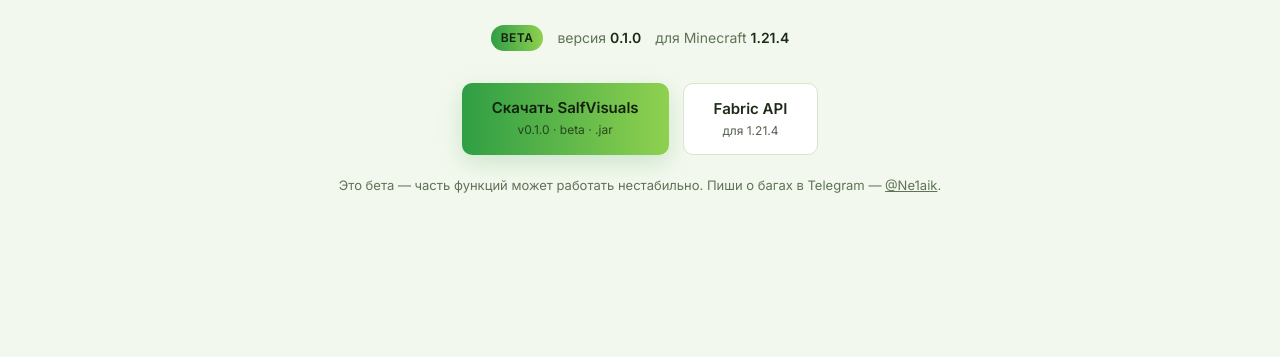
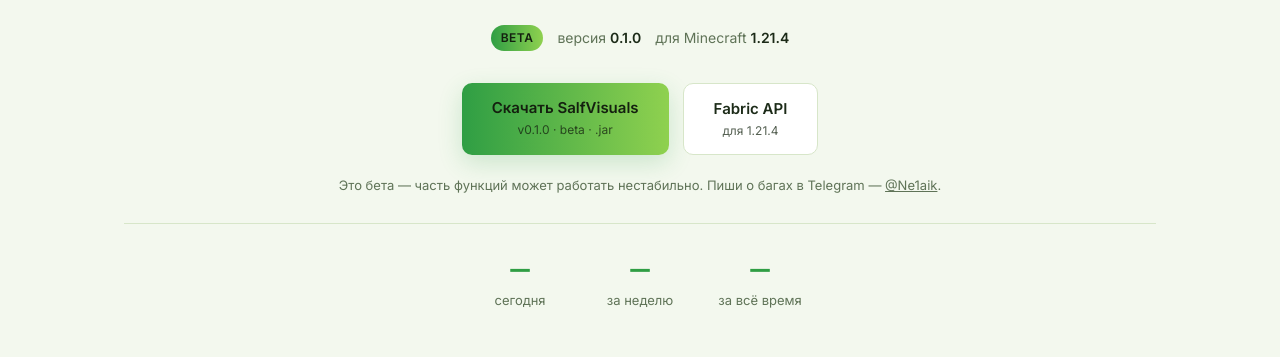
Before and after one commit to nelaik/salfvisuals, a plain HTML site: page index.html in a window 1280 px wide. Shown: the part 443-800 px from the top of the page. Drawn offline with Linux system fonts and the light colour scheme.

Commit message:
Add files via upload

```diff
--- a/index.html
+++ b/index.html
@@ -45,6 +45,21 @@
     </div>
 
     <p class="hero-note">Это бета — часть функций может работать нестабильно. Пиши о багах в Telegram — <a href="https://t.me/Ne1aik" target="_blank" rel="noopener">@Ne1aik</a>.</p>
+
+    <div class="download-stats" id="download-stats" hidden aria-label="Статистика скачиваний">
+      <div class="download-stats__item">
+        <span class="download-stats__value" data-key="today">—</span>
+        <span class="download-stats__label">сегодня</span>
+      </div>
+      <div class="download-stats__item">
+        <span class="download-stats__value" data-key="week">—</span>
+        <span class="download-stats__label">за неделю</span>
+      </div>
+      <div class="download-stats__item">
+        <span class="download-stats__value" data-key="allTime">—</span>
+        <span class="download-stats__label">за всё время</span>
+      </div>
+    </div>
   </div>
 </section>
 
--- a/script.js
+++ b/script.js
@@ -8,8 +8,15 @@
     document.getElementById('meta-version').textContent = data.version;
     document.getElementById('meta-mc').textContent = data.minecraftVersion;
 
+    // Кнопка "Скачать": если downloadBaseUrl в version.json задан (адрес
+    // твоего downloads-backend) — ведём через его /download/<jarFile>, он
+    // считает скачивание и отдаёт файл/редиректит. Если пусто — как раньше,
+    // прямая ссылка на jarFile без счётчика (чтобы кнопка не сломалась, пока
+    // бэкенд ещё не задеплоен).
     const jarBtn = document.getElementById('download-jar');
-    jarBtn.href = data.jarFile;
+    jarBtn.href = data.downloadBaseUrl
+      ? `${data.downloadBaseUrl.replace(/\/$/, '')}/download/${data.jarFile}`
+      : data.jarFile;
     document.getElementById('download-jar-sub').textContent =
       `v${data.version} · ${data.stage} · .jar`;
 
@@ -31,8 +38,40 @@
       li.textContent = item;
       list.appendChild(li);
     });
+
+    loadDownloadStats(data.downloadBaseUrl);
   })
   .catch(() => {
     document.getElementById('meta-version').textContent = '?';
     console.error('Не удалось загрузить version.json — проверь, что файл лежит рядом с index.html и страница открыта через сервер, а не напрямую с диска (file://).');
   });
+
+// Блок "скачано: сегодня / за неделю / за всё время" — данные с
+// downloads-backend (см. salfvisuals-downloads-backend/README.md). Пока
+// downloadBaseUrl в version.json пуст или бэкенд недоступен — блок просто
+// прячется, никаких нулей/выдуманных цифр не показываем.
+function loadDownloadStats(downloadBaseUrl) {
+  const block = document.getElementById('download-stats');
+  if (!downloadBaseUrl) {
+    block.hidden = true;
+    return;
+  }
+
+  fetch(`${downloadBaseUrl.replace(/\/$/, '')}/api/stats`)
+    .then(res => {
+      if (!res.ok) throw new Error(`bad status ${res.status}`);
+      return res.json();
+    })
+    .then(stats => {
+      block.querySelectorAll('[data-key]').forEach(el => {
+        const key = el.getAttribute('data-key');
+        const value = typeof stats[key] === 'number' ? stats[key] : 0;
+        el.textContent = value.toLocaleString('ru-RU');
+      });
+      block.hidden = false;
+    })
+    .catch(() => {
+      // Бэкенд ещё не поднят/недоступен — тихо прячем блок, не роняем страницу.
+      block.hidden = true;
+    });
+}
--- a/style.css
+++ b/style.css
@@ -200,6 +200,34 @@
   font-size: 13px;
 }
 
+.download-stats {
+  display: flex;
+  gap: 36px;
+  justify-content: center;
+  flex-wrap: wrap;
+  margin-top: 28px;
+  padding-top: 24px;
+  border-top: 1px solid var(--card-border);
+}
+.download-stats__item {
+  text-align: center;
+  min-width: 84px;
+}
+.download-stats__value {
+  display: block;
+  font-family: 'Space Grotesk', sans-serif;
+  font-size: 26px;
+  font-weight: 700;
+  color: var(--accent-a);
+  font-variant-numeric: tabular-nums;
+}
+.download-stats__label {
+  display: block;
+  margin-top: 2px;
+  color: var(--text-dim);
+  font-size: 13px;
+}
+
 .section { padding: 72px 0; }
 .section-alt { background: var(--bg-alt); }
 .section h2 {
--- a/version.json
+++ b/version.json
@@ -7,7 +7,11 @@
   "fabricApiVersion": "0.119.4+1.21.4",
   "fabricApiUrl": "https://modrinth.com/mod/fabric-api/version/0.119.4+1.21.4",
   "fabricLoaderVersion": "0.16.14",
+
+  "downloadBaseUrl": "",
+
   "changelog": [
+    "Antitilt: вместо пиксельного кота — реальные фото/мемы котов (рандомно из подборки)",
     "Портировано на Minecraft 1.21.4 (было 1.21.8)",
     "Первая бета-версия",
     "HUD: Logo, Player Info, Armor, Potion Info, Cooldowns, Notifications, Target HUD, Mace Helper, Hit Counter, Low HP",
```
Also changed, not shown: 1 other file.
